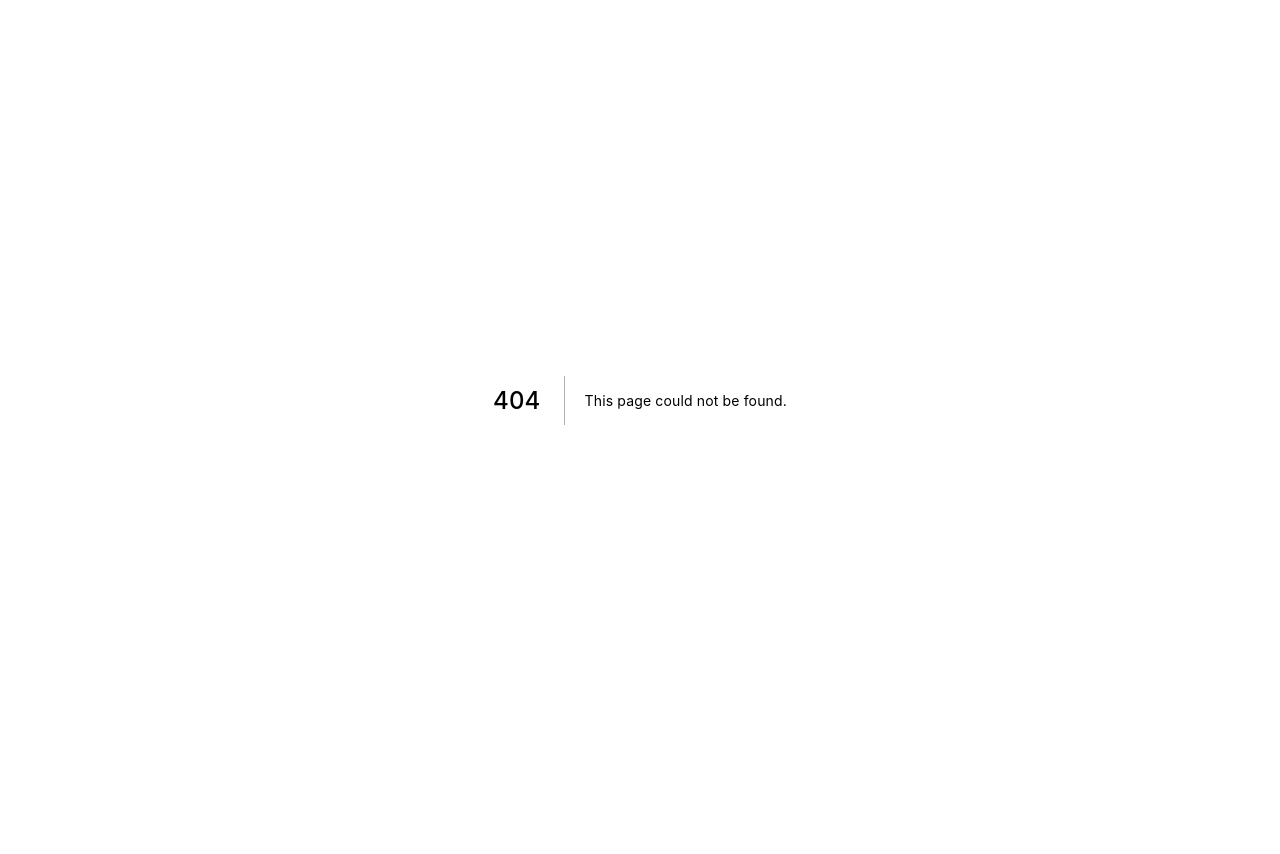
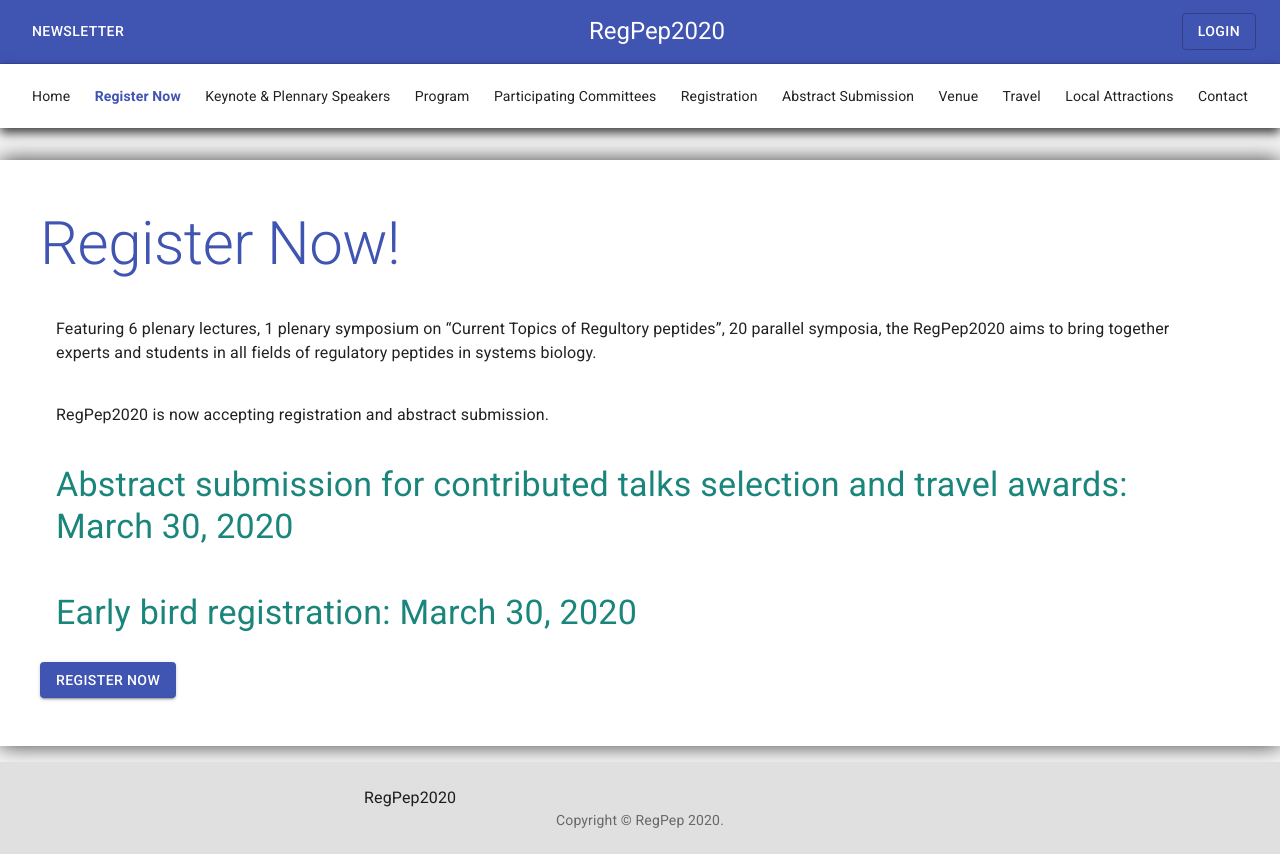
Before and after one commit to Korakos/RegPepNext, a Next.js app: page /registerNow in a window 1280 px wide. Before the commit this address had no page. Before the commit the page ends 800 px from the top, so only its background shows below. Built offline with nearby package versions, Linux system fonts and the light colour scheme.

Commit message:
changed hotel options

```diff
--- /dev/null
+++ b/pages/registerNow.tsx
@@ -0,0 +1,80 @@
+import { createStyles, makeStyles, Theme } from '@material-ui/core';
+import Box from '@material-ui/core/Box';
+import Button from '@material-ui/core/Button';
+import Typography from '@material-ui/core/Typography';
+import React from 'react';
+import BaseView from '../src/BaseView';
+import { COLORS } from '../src/constants/color';
+
+const useStyles = makeStyles((theme: Theme) =>
+  createStyles({
+    paddedView: {
+      maxWidth: '100%',
+      padding: theme.spacing(2)
+    },
+    coloredText: {
+      color: COLORS.primary
+    }
+  })
+);
+
+export default function RegisterNow() {
+  const classes = useStyles();
+  return (
+    <BaseView>
+      <Box my={4}>
+        <Box className={classes.paddedView}>
+          <Typography
+            variant="h2"
+            component="h1"
+            gutterBottom
+            className={classes.coloredText}
+          >
+            Register Now!
+          </Typography>
+          <Typography
+            variant="body1"
+            component="h1"
+            gutterBottom
+            className={classes.paddedView}
+          >
+            Featuring 6 plenary lectures, 1 plenary symposium on “Current Topics
+            of Regultory peptides”, 20 parallel symposia, the RegPep2020 aims to
+            bring together experts and students in all fields of regulatory
+            peptides in systems biology.
+          </Typography>
+          <Typography
+            variant="body1"
+            component="h1"
+            gutterBottom
+            className={classes.paddedView}
+          >
+            RegPep2020 is now accepting registration and abstract submission.
+          </Typography>
+          <Typography
+            variant="h4"
+            component="h1"
+            gutterBottom
+            color="secondary"
+            className={classes.paddedView}
+          >
+            Abstract submission for contributed talks selection and travel
+            awards: March 30, 2020
+          </Typography>
+          <Typography
+            variant="h4"
+            component="h1"
+            gutterBottom
+            color="secondary"
+            className={classes.paddedView}
+          >
+            Early bird registration: March 30, 2020
+          </Typography>
+          <Button variant="contained" color="primary">
+            Register Now
+          </Button>
+        </Box>
+      </Box>
+    </BaseView>
+  );
+}
--- a/src/BaseView.tsx
+++ b/src/BaseView.tsx
@@ -28,6 +28,7 @@ const useStyles = makeStyles((theme: Theme) =>
 
 const sections = [
   { title: 'Home', url: '/' },
+  { title: 'Register Now', url: 'registerNow', highlightedView: true },
   { title: 'Keynote & Plennary Speakers', url: 'keynote' },
   { title: 'Program', url: 'symposia' },
   { title: 'Participating Committees', url: 'commitee' },
--- a/src/Header.tsx
+++ b/src/Header.tsx
@@ -71,16 +71,20 @@ export default function Header(props: { sections: any; title: any }) {
         className={classes.toolbarSecondary}
       >
         {sections.map(
-          (section: { title: string | undefined; url: string | undefined }) => (
+          (section: {
+            title: string | undefined;
+            url: string | undefined;
+            highlightedView: string | undefined;
+          }) => (
             <Link
-              color="inherit"
+              color={section.highlightedView ? 'primary' : 'inherit'}
               noWrap
               key={section.title}
               variant="body2"
               href={section.url}
               className={classes.toolbarLink}
             >
-              {section.title}
+              {section.highlightedView ? <b>{section.title}</b> : section.title}
             </Link>
           )
         )}
```
Also changed, not shown: pages/index.tsx (+20 -0 lines), pages/travel.tsx (+103 -13 lines), public/stone.jpg (added), public/villamar.jpg (added).
